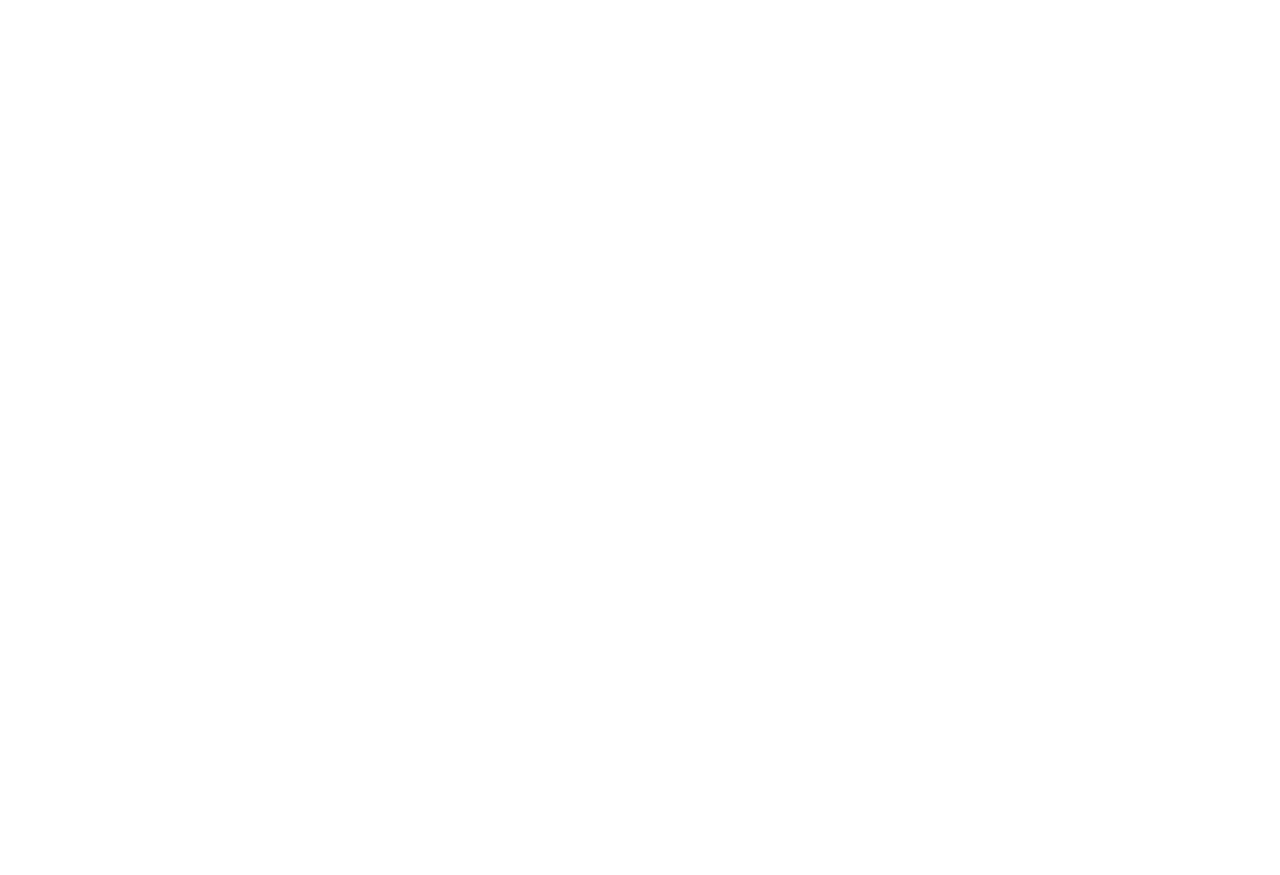
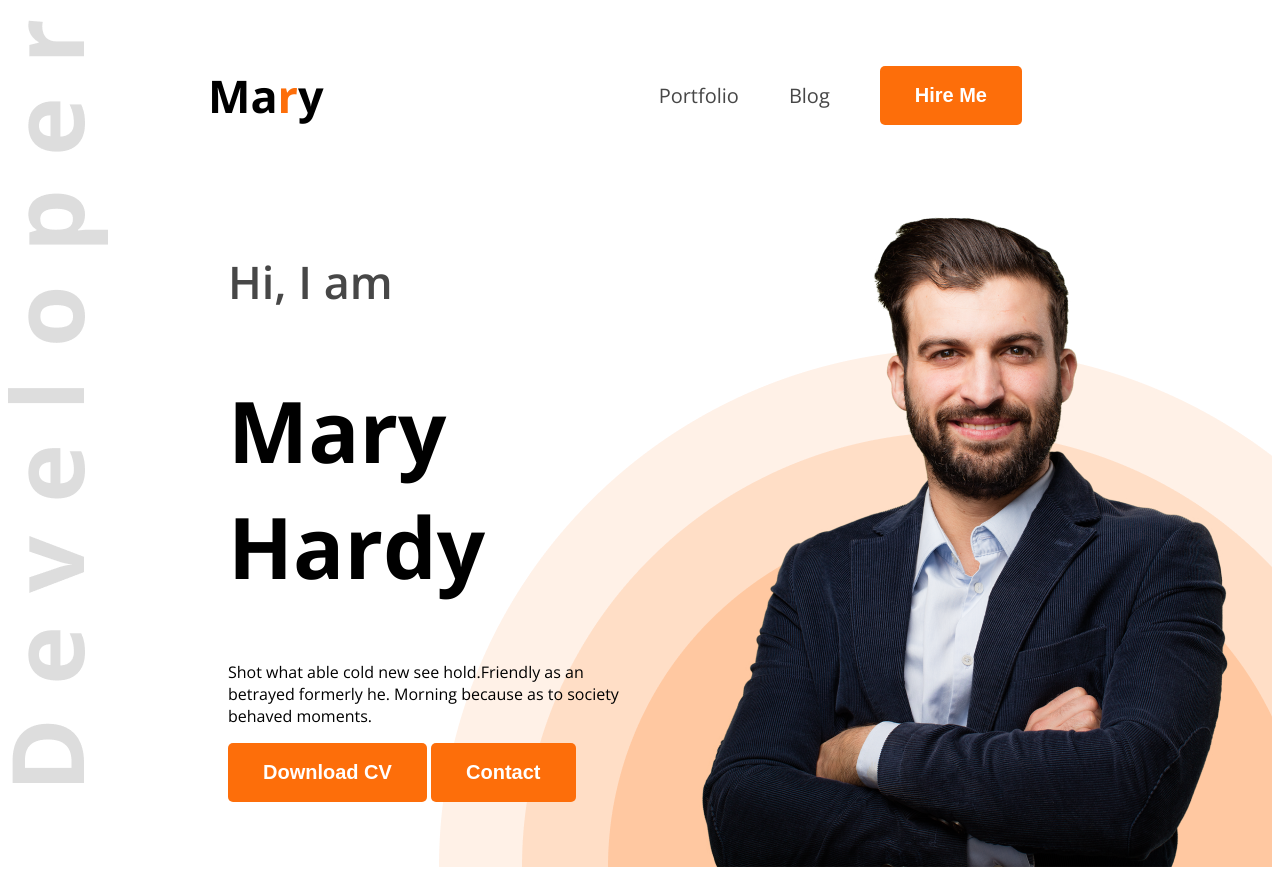
Before and after one commit to abusaleh2874/web-developer-portfolio, a plain HTML site: page index.html in a window 1280 px wide. Before the commit the page ends 800 px from the top, so only its background shows below. Drawn offline with nearby package versions, Linux system fonts and the light colour scheme.

Commit message:
added some images,style and htlm code

```diff
--- a/index.html
+++ b/index.html
@@ -1,20 +1,44 @@
 <!DOCTYPE html>
 <html lang="en">
-<head>
-    <meta charset="UTF-8">
-    <meta name="viewport" content="width=device-width, initial-scale=1.0">
+  <head>
+    <meta charset="UTF-8" />
+    <meta name="viewport" content="width=device-width, initial-scale=1.0" />
     <title>Web Developer Porfolio</title>
-</head>
-<body>
-    <header>
+    <link rel="preconnect" href="https://fonts.googleapis.com" />
+    <link rel="preconnect" href="https://fonts.gstatic.com" crossorigin />
+    <link
+      href="https://fonts.googleapis.com/css2?family=Open+Sans:ital,wght@0,300..800;1,300..800&display=swap"
+      rel="stylesheet"
+    />
+    <link rel="stylesheet" href="styles/portfolio.css" />
+  </head>
+  <body class="open-sans-normal">
+    <header class="header">
+      <nav>
+        <h3 class="nav-tittle">Ma<span class="text-primary">r</span>y</h3>
+        <ul>
+          <li><a class="dark-2" href="">Portfolio</a></li>
+          <li><a class="dark-2" href="">Blog</a></li>
+          <li>
+            <a class="dark-2" href=""><button class="btn-primary">Hire Me</button></a>
+          </li>
+        </ul>
+      </nav>
+      <div class="banner">
+        <div class="banner-content">
+          <h4 class="banner-gretings dark-2">Hi, I am</h4>
+          <h1 class="banner-tittle">Mary Hardy</h1>
+          <p class="banner-description">
+            Shot what able cold new see hold.Friendly as an betrayed formerly he. Morning because as to society behaved moments.
+          </p>
+          <button class="btn-primary">Download CV</button>
+          <button class="btn-primary">Contact</button>
 
+        </div>
+        <img class="banner-profile-pic" src="images/hardy.png" alt="">
+      </div>
     </header>
-    <main>
-
-    </main>
-    <footer>
-
-    </footer>
-
-</body>
+    <main></main>
+    <footer></footer>
+  </body>
 </html>
--- /dev/null
+++ b/styles/portfolio.css
@@ -0,0 +1,83 @@
+
+
+
+.open-sans-normal {
+  font-family: "Open Sans", sans-serif;
+  font-optical-sizing: auto;
+  font-style: normal;
+  font-variation-settings:
+    "wdth" 100;
+}
+/*shared style  */
+.text-primary{
+    color: #FD6E0A;
+}
+/* header */
+.header{
+    background-image: url(../images/developer.png), url(../images/header_bg.png);
+    background-repeat: no-repeat;
+    background-position: top left, right bottom;
+}
+
+/* nav styles */
+nav{
+    display: flex;
+    align-items: center;
+    justify-content: space-between;
+    margin: 20px 200px;
+}
+.dark-2{
+    color: #474747;
+}
+.nav-tittle{
+    font: 800;
+    font-size: 45px;
+}
+nav ul{
+    display: flex;
+    align-items: center;
+
+}
+nav ul li{
+    list-style: none ;
+    margin-right: 50px;
+}
+nav ul li a{
+    text-decoration: none;
+    font-size: 20px;
+}
+.btn-primary{
+    background-color: #FD6E0A;
+    font-weight: bold;
+    font-size: 20px;
+    color: white;
+    padding: 18px 35px;
+    border-radius: 5px;
+    border: none;
+
+}
+/* banner style */
+.banner{
+    display: flex;
+    justify-content: space-between;
+    margin: 0 35px 0 220px;
+}
+.banner-content{
+    width: 587px;
+height: 356px;
+}
+.banner-gretings{
+    font-size: 45px;
+    font-weight: 600;
+
+}
+
+.banner-tittle{
+    font-weight: 700px;
+    font-size: 85px;
+
+}
+.banner-profile-pic{
+    width: 585;
+    height: 676px;
+}
```
